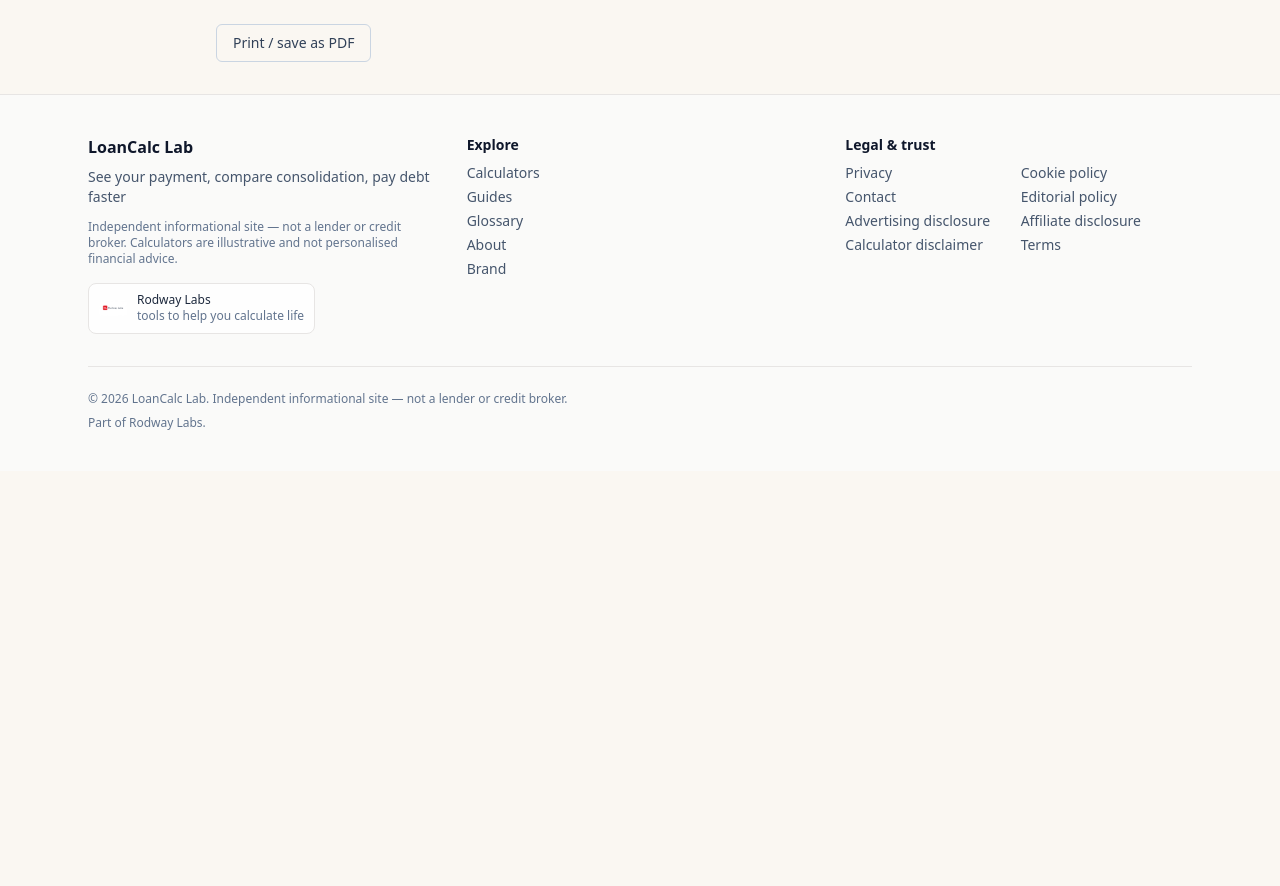
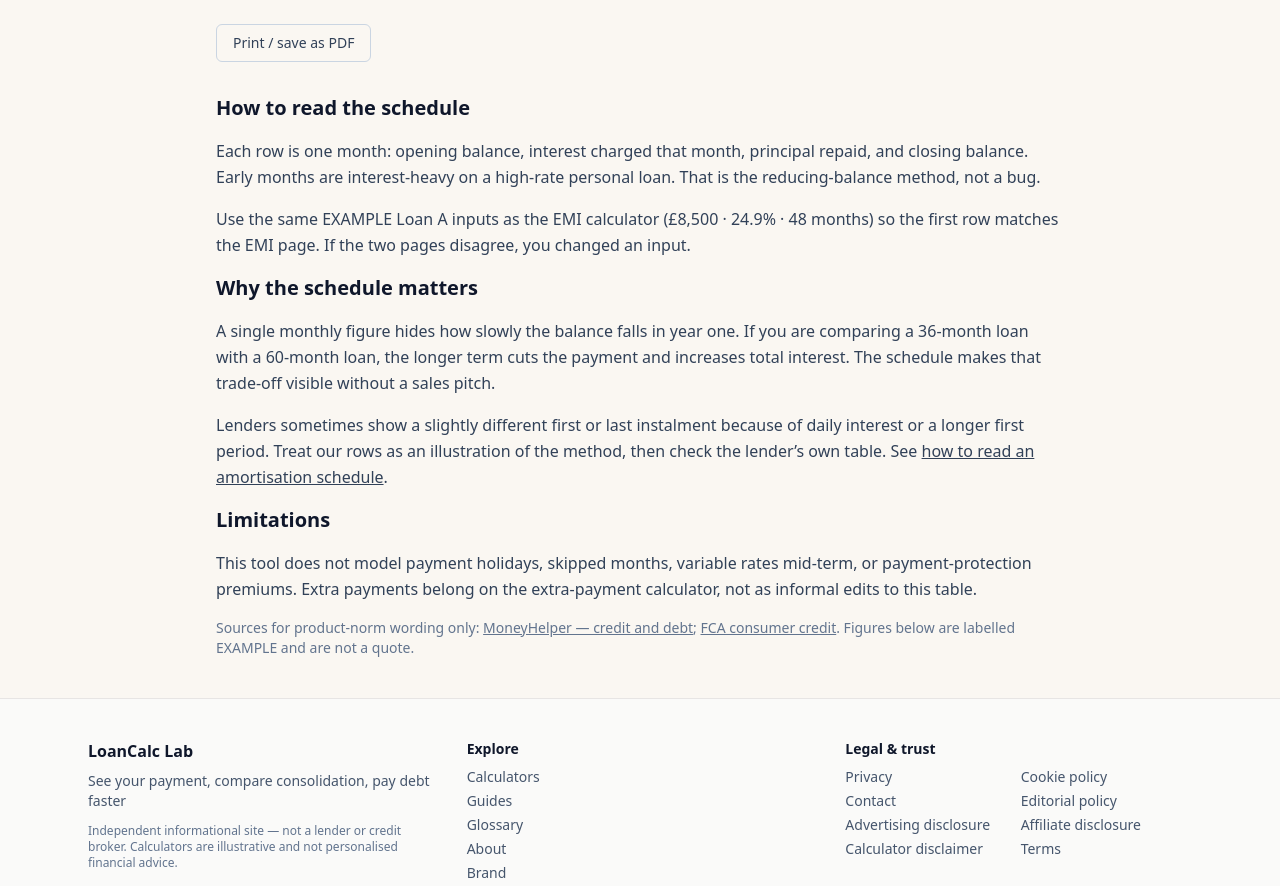
Before and after one commit to Roderz-89/loancalc-lab, a Next.js app: page /calculators/amortisation in a window 1280 px wide. Shown: the part 2010-2896 px from the top of the page. Before the commit the page ends 2481 px from the top, so only its background shows below. Built offline with nearby package versions, Linux system fonts and the light colour scheme.

Commit message:
AdSense readiness: wrap amortisation and snowball calculator pages

```diff
--- a/src/app/calculators/amortisation/page.tsx
+++ b/src/app/calculators/amortisation/page.tsx
@@ -2,6 +2,7 @@
 import { Breadcrumbs } from "@/components/layout/Breadcrumbs";
 import { AmortisationCalculator } from "@/components/calculator/AmortisationCalculator";
 import { SITE } from "@/content/site";
+import { AMORTISATION_EXPLAINER } from "@/content/calculator-explainers";
 
 export const metadata: Metadata = {
   title: 'Amortisation schedule calculator',
@@ -41,6 +42,9 @@
         />
       </div>
       <AmortisationCalculator />
+      <section className="mx-auto max-w-4xl space-y-4 px-4 pb-10 text-slate-700 leading-relaxed sm:px-6">
+        {AMORTISATION_EXPLAINER}
+      </section>
     </>
   );
 }
--- a/src/app/calculators/snowball-vs-avalanche/page.tsx
+++ b/src/app/calculators/snowball-vs-avalanche/page.tsx
@@ -2,6 +2,7 @@
 import { Breadcrumbs } from "@/components/layout/Breadcrumbs";
 import { SnowballAvalancheCalculator } from "@/components/calculator/SnowballAvalancheCalculator";
 import { SITE } from "@/content/site";
+import { SNOWBALL_EXPLAINER } from "@/content/calculator-explainers";
 
 export const metadata: Metadata = {
   title: 'Snowball vs avalanche payoff planner',
@@ -41,6 +42,9 @@
         />
       </div>
       <SnowballAvalancheCalculator />
+      <section className="mx-auto max-w-4xl space-y-4 px-4 pb-10 text-slate-700 leading-relaxed sm:px-6">
+        {SNOWBALL_EXPLAINER}
+      </section>
     </>
   );
 }
```
